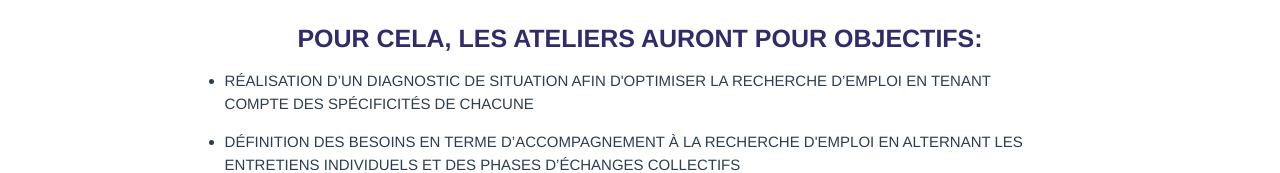
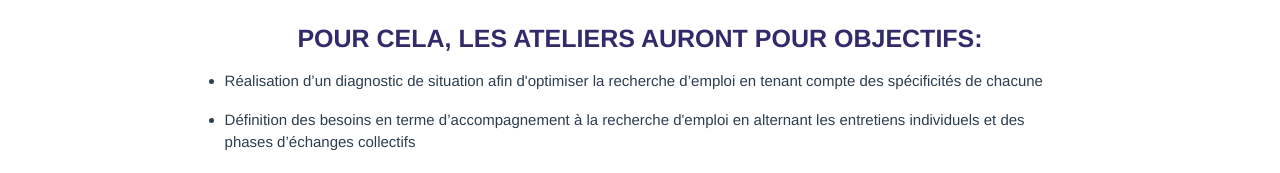
Before and after one commit to descodeuses/site, a Vue app: page /accompagnement in a window 1280 px wide. Shown: the part 634-807 px from the top of the page. Built offline with nearby package versions, Linux system fonts and the light colour scheme; no server answers.

Commit message:
Update accompagnement.vue

```diff
--- a/src/pages/accompagnement.vue
+++ b/src/pages/accompagnement.vue
@@ -47,6 +47,7 @@ h2, h3 {
 }
 ul li {
     list-style: disc;
-    padding-bottom: 16px
+    padding-bottom: 16px;
+    text-transform: initial
 }
 </style>
```
